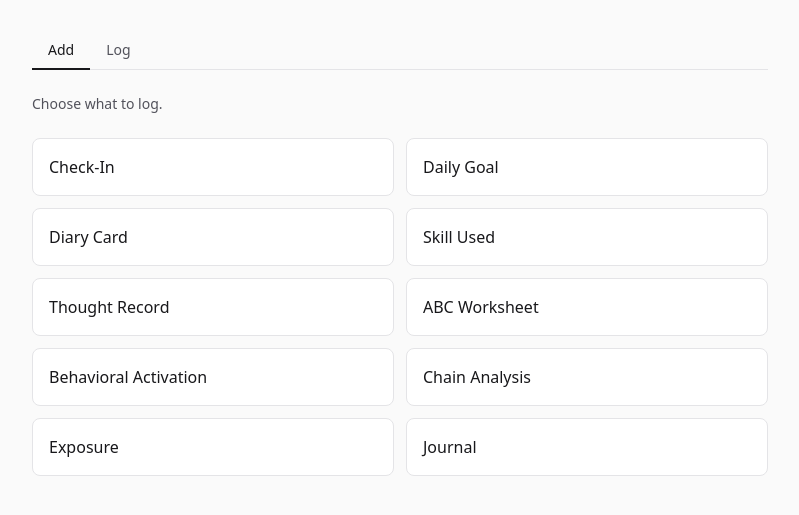
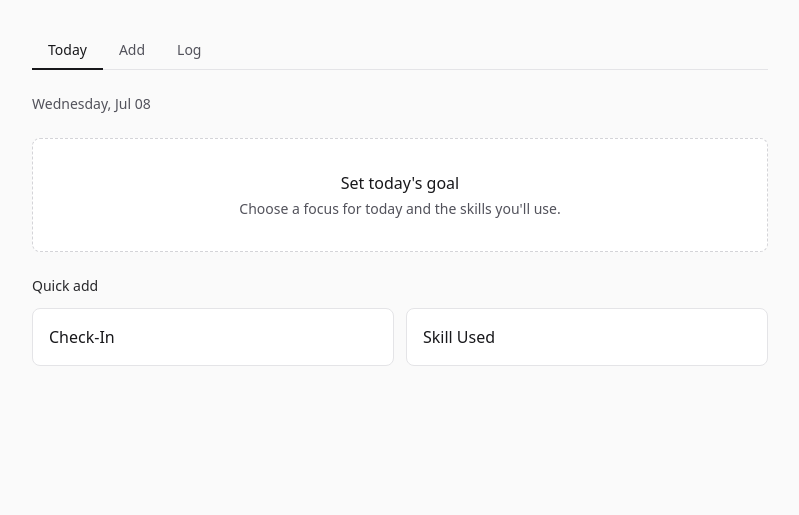
Before and after one commit to andrewadelson92/ledger, a Flask app: page / in a window 1280 px wide. Shown: the part 75-590 px from the top of the page, without its empty margins (240-1039 px from the left). Run offline with Flask 3, Linux system fonts and the light colour scheme; some libraries are stand-ins or nearby versions.

Commit message:
Add Today tab as default home with daily goal and in-progress items.
Surface today's daily goal on the Today tab, upsert one goal per calendar day, and move in-progress entries and quick-add shortcuts there.

Co-authored-by: Cursor <cursoragent@cursor.com>

```diff
--- a/app.py
+++ b/app.py
@@ -42,6 +42,7 @@ from helpers import (
     linked_journal_for,
     sync_diary_card_journal,
     parse_journal_fields,
+    find_todays_daily_goal,
 )
 
 ADD_HIDDEN_TYPES = frozenset({"exposure_checkin"})
@@ -150,9 +151,9 @@ with app.app_context():
 
 @app.route("/")
 def index():
-    tab = request.args.get("tab", "add").strip().lower()
-    if tab not in ("log", "add"):
-        tab = "add"
+    tab = request.args.get("tab", "today").strip().lower()
+    if tab not in ("today", "log", "add"):
+        tab = "today"
 
     entries = Entry.query.order_by(Entry.created_at.desc()).all()
     cards = [
@@ -182,12 +183,15 @@ def index():
         for t in ENTRY_TYPES
         if t not in ADD_HIDDEN_TYPES
     ]
+    today_label = datetime.now(LOCAL_TZ).strftime("%A, %b %d")
     return render_template(
         "index.html",
         cards=cards,
         tab=tab,
         add_options=add_options,
         in_progress_items=in_progress_items,
+        todays_daily_goal=_todays_daily_goal(),
+        today_label=today_label,
     )
 
 
@@ -204,6 +208,28 @@ def _touch_entry(entry: Entry) -> None:
 
 def _exposure_plans():
     return Entry.query.filter_by(type="exposure_plan").order_by(Entry.created_at.desc()).all()
+
+
+def _todays_daily_goal():
+    candidates = (
+        Entry.query.filter_by(type="daily_goal")
+        .order_by(Entry.created_at.desc())
+        .all()
+    )
+    return find_todays_daily_goal(candidates, LOCAL_TZ)
+
+
+def _save_daily_goal(payload: dict) -> Entry:
+    existing = _todays_daily_goal()
+    if existing:
+        existing.payload = payload
+        _touch_entry(existing)
+        db.session.commit()
+        return existing
+    entry = Entry(type="daily_goal", payload=payload)
+    db.session.add(entry)
+    db.session.commit()
+    return entry
 
 
 def _form_render_ctx(entry_type: str, payload: dict | None, entry=None, form=None, **extra):
@@ -274,7 +300,7 @@ def new_entry(entry_type):
                 db.session.add(entry)
                 db.session.commit()
                 flash("Behavioral activation in progress.")
-                return redirect(url_for("index", tab="add"))
+                return redirect(url_for("index", tab="today"))
             return render_template(
                 f"forms/{entry_type}.html",
                 **_form_render_ctx(entry_type, payload, is_edit=False, exposure_plans=[]),
@@ -294,7 +320,7 @@ def new_entry(entry_type):
                 db.session.add(entry)
                 db.session.commit()
                 flash("Exposure in progress.")
-                return redirect(url_for("index", tab="add"))
+                return redirect(url_for("index", tab="today"))
             return render_template(
                 f"forms/{entry_type}.html",
                 **_form_render_ctx(entry_type, payload, is_edit=False, exposure_plans=[]),
@@ -312,6 +338,9 @@ def new_entry(entry_type):
                     f"forms/{entry_type}.html",
                     **_form_render_ctx(entry_type, payload, is_edit=False, exposure_plans=[]),
                 )
+            _save_daily_goal(payload)
+            flash("Daily goal saved.")
+            return redirect(url_for("index", tab="today"))
         entry = Entry(
             type=entry_type,
             payload=payload,
@@ -321,6 +350,11 @@ def new_entry(entry_type):
         _save_entry(entry, entry_type)
         flash(f"{type_label(entry_type)} saved.")
         return redirect(url_for("entry_detail", entry_id=entry.id))
+
+    if entry_type == "daily_goal":
+        existing = _todays_daily_goal()
+        if existing:
+            return redirect(url_for("entry_edit", entry_id=existing.id))
 
     return render_template(
         f"forms/{entry_type}.html",
@@ -397,7 +431,7 @@ def entry_delete(entry_id):
     db.session.delete(entry)
     db.session.commit()
     flash(f"{kind} deleted.")
-    return redirect(url_for("index", tab="add"))
+    return redirect(url_for("index", tab="today"))
 
 
 @app.route("/entry/<int:entry_id>/edit", methods=["GET", "POST"])
@@ -528,6 +562,8 @@ def entry_edit(entry_id):
             sync_diary_card_journal(entry, request.form)
         db.session.commit()
         flash("Entry updated.")
+        if entry.type == "daily_goal":
+            return redirect(url_for("index", tab="today"))
         return redirect(url_for("entry_detail", entry_id=entry.id))
 
     return render_template(
--- a/helpers.py
+++ b/helpers.py
@@ -4,6 +4,7 @@ from __future__ import annotations
 import json
 from datetime import datetime
 from typing import Any
+from zoneinfo import ZoneInfo
 
 from constants import (
     ENTRY_TYPE_LABELS,
@@ -15,6 +16,23 @@ from constants import (
 
 def type_label(entry_type: str) -> str:
     return ENTRY_TYPE_LABELS.get(entry_type, entry_type.replace("_", " ").title())
+
+
+def entry_local_date(dt: datetime, tz: ZoneInfo) -> datetime.date:
+    if dt.tzinfo is None:
+        dt = dt.replace(tzinfo=ZoneInfo("UTC"))
+    return dt.astimezone(tz).date()
+
+
+def find_todays_daily_goal(entries, tz: ZoneInfo, today=None):
+    """Return the most recent daily_goal entry for the local calendar day, if any."""
+    today = today or datetime.now(tz).date()
+    for entry in entries:
+        if entry.type != "daily_goal":
+            continue
+        if entry_local_date(entry.created_at, tz) == today:
+            return entry
+    return None
 
 
 def entry_log_label(entry) -> str:
--- a/templates/forms/daily_goal.html
+++ b/templates/forms/daily_goal.html
@@ -21,7 +21,7 @@
     {{ skills_list_picker(payload.skills|default([], true), 1) }}
   </section>
 
-  {{ form_actions(url_for('entry_detail', entry_id=entry_id) if is_edit else url_for('index')) }}
+  {{ form_actions(url_for('entry_detail', entry_id=entry_id) if is_edit else url_for('index', tab='today')) }}
 </form>
 
 {{ skills_picker_scripts(module_skills, skill_module_labels) }}
--- a/templates/index.html
+++ b/templates/index.html
@@ -3,6 +3,10 @@
 
 {% block content %}
 <nav class="mb-6 flex border-b border-zinc-200" aria-label="Home sections">
+  <a href="{{ url_for('index', tab='today') }}"
+     class="px-4 py-2 text-sm font-medium border-b-2 -mb-px {% if tab == 'today' %}border-zinc-900 text-zinc-900{% else %}border-transparent text-zinc-600 hover:text-zinc-900{% endif %}">
+    Today
+  </a>
   <a href="{{ url_for('index', tab='add') }}"
      class="px-4 py-2 text-sm font-medium border-b-2 -mb-px {% if tab == 'add' %}border-zinc-900 text-zinc-900{% else %}border-transparent text-zinc-600 hover:text-zinc-900{% endif %}">
     Add
@@ -13,8 +17,42 @@
   </a>
 </nav>
 
+{% if tab == 'today' %}
+<div class="space-y-6">
+  <p class="text-sm text-zinc-600">{{ today_label }}</p>
+
+  <section aria-label="Daily goal">
+    {% if todays_daily_goal %}
+    {% set goal_payload = todays_daily_goal.payload or {} %}
+    <div class="rounded-lg border border-zinc-200 bg-white p-4">
+      <div class="mb-3 flex items-start justify-between gap-3">
+        <h2 class="text-sm font-medium text-zinc-800">Daily goal</h2>
+        <a href="{{ url_for('entry_edit', entry_id=todays_daily_goal.id) }}"
+           class="shrink-0 text-sm text-zinc-600 hover:text-zinc-900">Edit</a>
+      </div>
+      <p class="text-sm text-zinc-900 whitespace-pre-wrap">{{ goal_payload.goal }}</p>
+      {% if goal_payload.skills %}
+      <ul class="mt-4 space-y-1 border-t border-zinc-100 pt-4 text-sm text-zinc-700">
+        {% for s in goal_payload.skills %}
+        <li>
+          <span class="font-medium text-zinc-800">{{ skill_module_labels.get(s.module, s.module) }}:</span>
+          {{ s.skill }}
+        </li>
+        {% endfor %}
+      </ul>
+      {% endif %}
+    </div>
+    {% else %}
+    <a href="{{ url_for('new_entry', entry_type='daily_goal') }}"
+       class="block rounded-lg border border-dashed border-zinc-300 bg-white px-6 py-8 text-center hover:border-zinc-400">
+      <p class="font-medium text-zinc-900">Set today's goal</p>
+      <p class="mt-1 text-sm text-zinc-600">Choose a focus for today and the skills you'll use.</p>
+    </a>
+    {% endif %}
+  </section>
+
   {% if in_progress_items %}
-<section class="mb-6 rounded-lg border border-zinc-300 bg-zinc-100 p-4" aria-label="In progress">
+  <section class="rounded-lg border border-zinc-300 bg-zinc-100 p-4" aria-label="In progress">
     <h2 class="text-sm font-medium text-zinc-900 mb-3">In progress</h2>
     <ul class="space-y-2">
       {% for item in in_progress_items %}
@@ -41,7 +79,22 @@
   </section>
   {% endif %}
 
-{% if tab == 'add' %}
+  <section aria-label="Quick add">
+    <h2 class="text-sm font-medium text-zinc-800 mb-3">Quick add</h2>
+    <div class="grid gap-3 sm:grid-cols-2">
+      <a href="{{ url_for('new_entry', entry_type='checkin') }}"
+         class="rounded-lg border border-zinc-200 bg-white p-4 hover:border-zinc-300 hover:shadow-sm transition">
+        <p class="font-medium text-zinc-900">Check-In</p>
+      </a>
+      <a href="{{ url_for('new_entry', entry_type='skill_used') }}"
+         class="rounded-lg border border-zinc-200 bg-white p-4 hover:border-zinc-300 hover:shadow-sm transition">
+        <p class="font-medium text-zinc-900">Skill Used</p>
+      </a>
+    </div>
+  </section>
+</div>
+
+{% elif tab == 'add' %}
 <div>
   <p class="text-sm text-zinc-600 mb-6">Choose what to log.</p>
   <div class="grid gap-3 sm:grid-cols-2">
```
Lines whose indentation alone changed are shown as unchanged.
